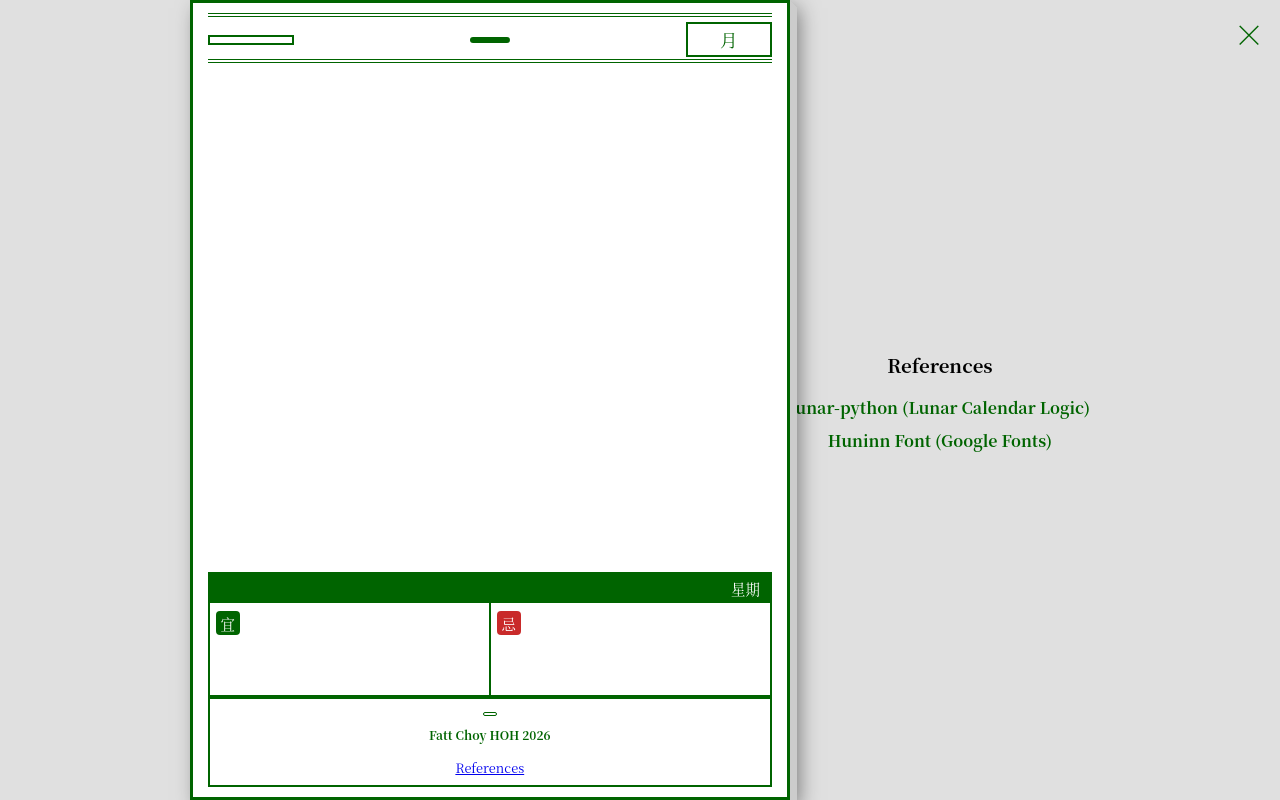
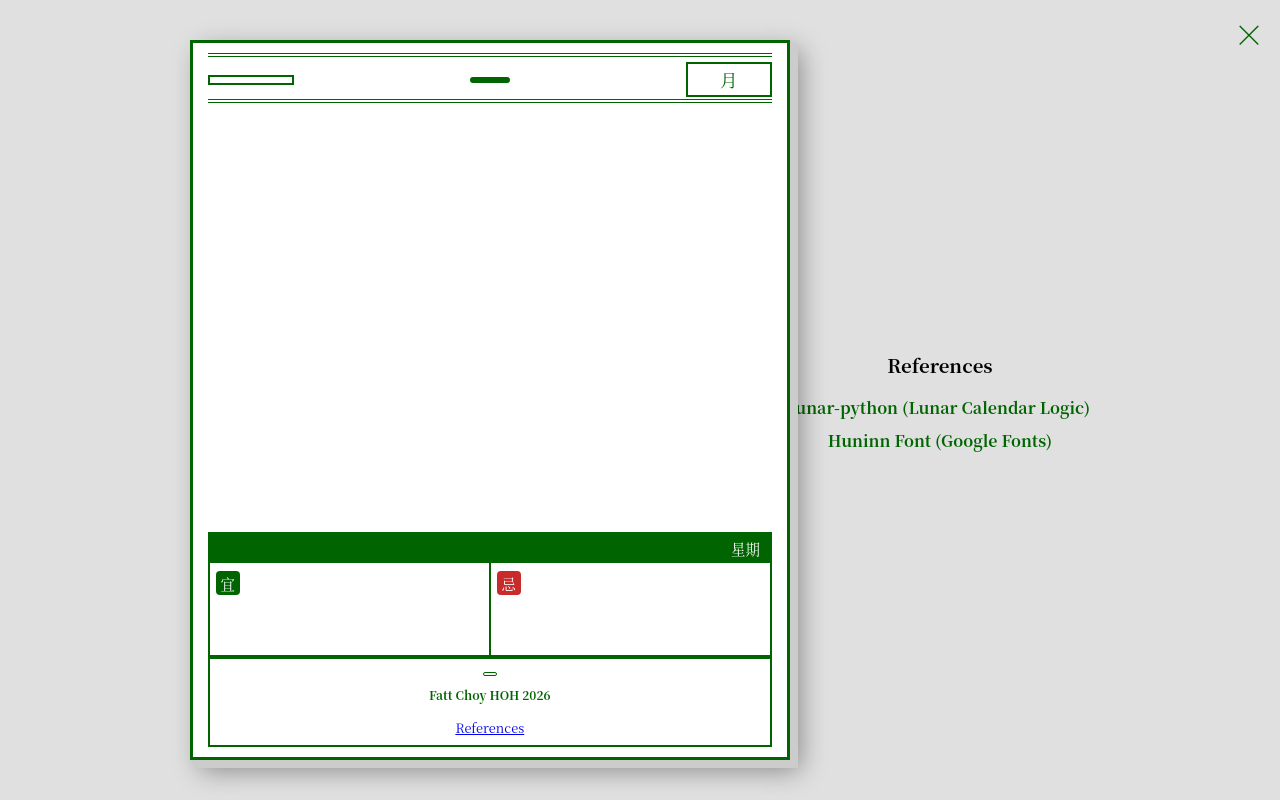
Before and after one commit to bryant-lim/lakjit, a Flask app: template templates/index.html in a window 1280 px wide. Run offline with Flask 3, Linux system fonts and the light colour scheme; the template is opened without the code that fills it, so the values that code supplies are empty; some web fonts are replaced.

Commit message:
style(desktop): match mobile floating card look with 90vh height

```diff
--- a/static/style.css
+++ b/static/style.css
@@ -30,20 +30,18 @@ body {
     background-color: var(--bg-white);
     width: 100%;
     max-width: 600px;
-    height: 100vh;
-    /* Enforce 100vh as requested */
-    max-height: 100vh;
+    height: 90vh;
+    /* Floating Card Height */
+    max-height: 90vh;
     border: 3px solid var(--theme-green);
     padding: 10px 15px;
     box-shadow:
-        1px 1px 0 #ccc,
         2px 2px 0 #ccc,
-        3px 3px 0 #ccc,
         4px 4px 0 #ccc,
-        5px 5px 0 #ccc,
         6px 6px 0 #ccc,
-        7px 7px 0 #ccc,
-        8px 8px 20px rgba(0, 0, 0, 0.5);
+        8px 8px 0 #ccc,
+        10px 10px 25px rgba(0, 0, 0, 0.4);
+    /* Stronger shadow */
     display: flex;
     flex-direction: column;
     position: relative;
```
